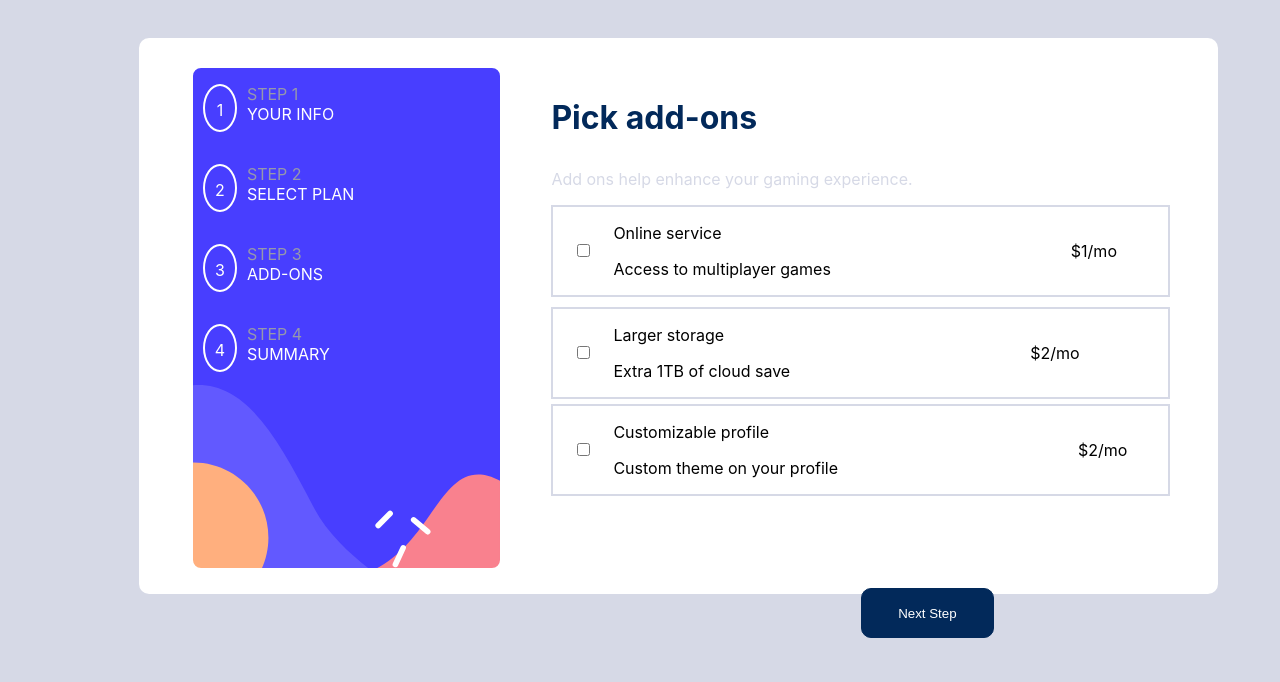
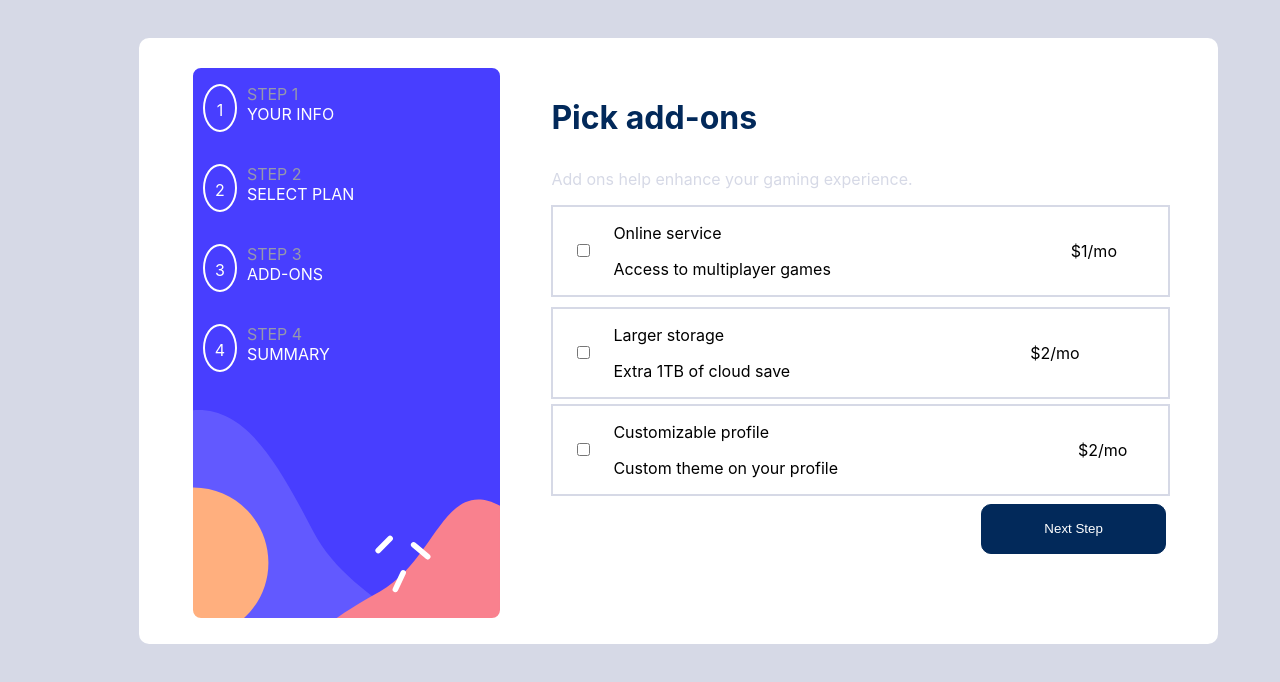
Before and after one commit to steven-mpawulo/multi-step-form, a React (Create React App) app: page / in a window 1280 px wide. Shown: the top 682 px of the page. Built offline with nearby package versions, Linux system fonts and the light colour scheme.

Commit message:
modifies button to occupy the available space

```diff
--- a/src/styles/wrapper.css
+++ b/src/styles/wrapper.css
@@ -1,7 +1,7 @@
 .main-container {
     display: flex;
     width: 80%;
-    height: 500px;
+    height: 550px;
     margin: 0 auto;
     border: 2px, solid, white;
     border-radius: 10px;
@@ -60,8 +60,8 @@
 .my-button {
     display: flex;
     justify-content: flex-end;
-    margin-right: 28%;
-    margin-top: 15%;
+    margin-right: 18;
+    margin-top: 8px;
 }
 
 .next-button {
```
